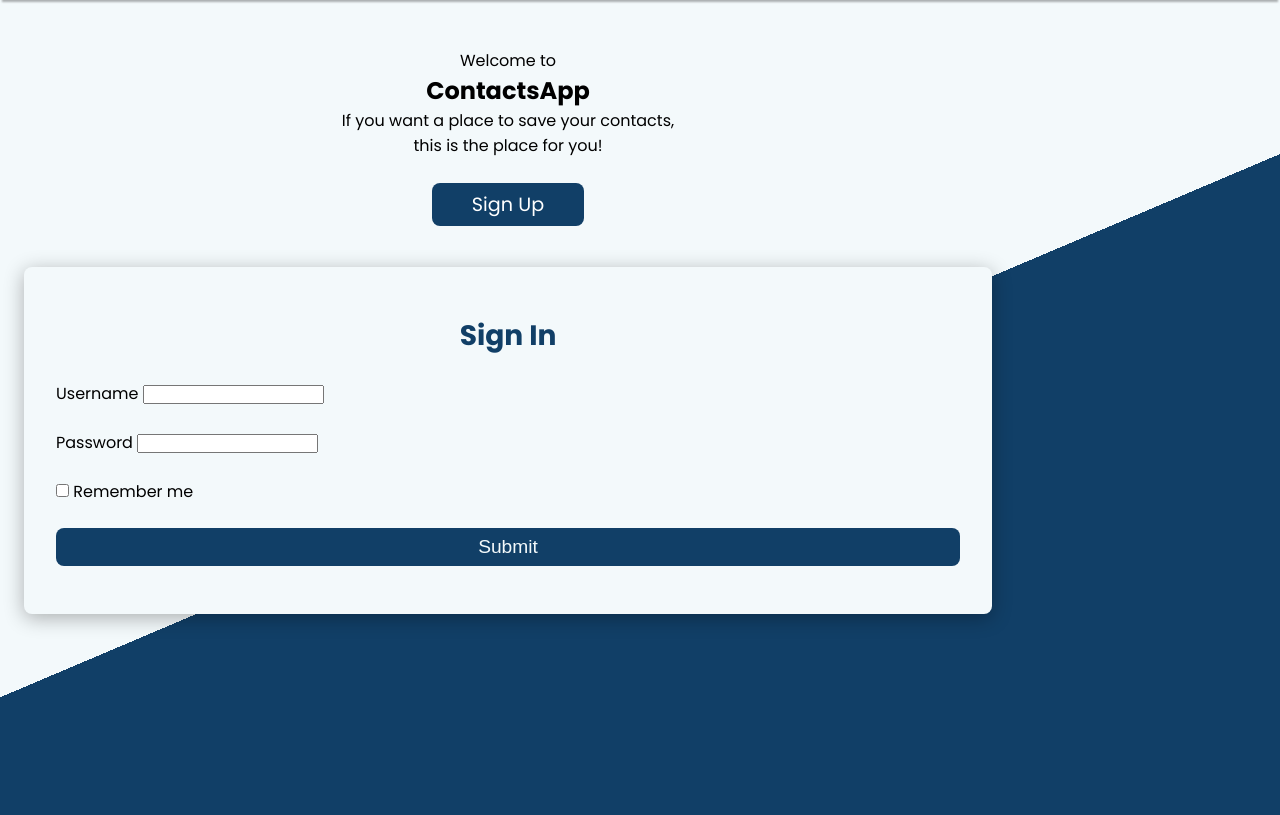
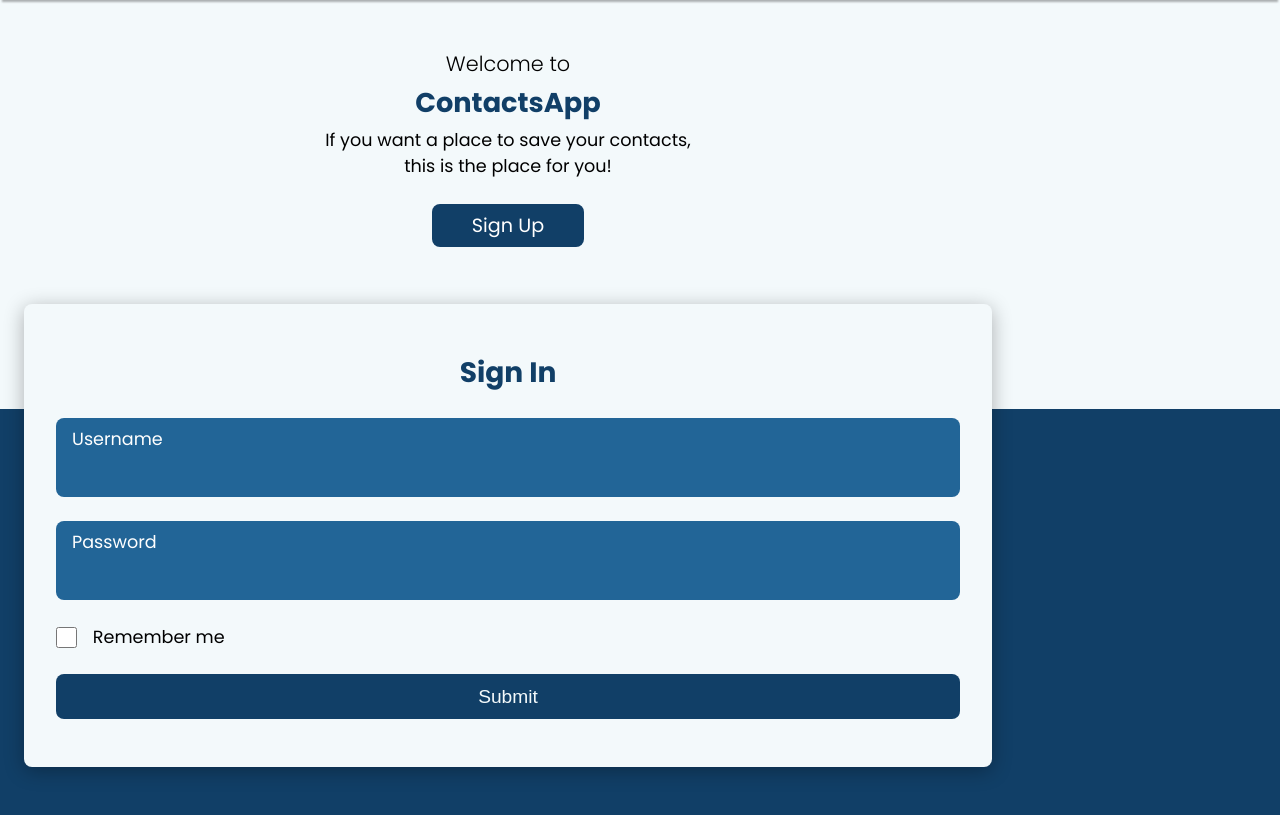
Before and after one commit to Remy349/contacts-app-python, a Python web app: template flaskr/templates/auth/signin.html in a window 1280 px wide. Shown: the part 48-863 px from the top of the page. Run offline with Jinja, Linux system fonts and the light colour scheme; the template is opened without the code that fills it: most values are stand-ins (such as "Sample title", 1, 10 or a date in 2020); form fields are guessed from the names that the template uses.

Commit message:
Styling home page and sign in form, completed

```diff
--- a/flaskr/static/css/styles.css
+++ b/flaskr/static/css/styles.css
@@ -10,7 +10,7 @@
 body {
   margin: 3rem 0 0 0;
   font-family: "Poppins", sans-serif;
-  background: linear-gradient(157deg, #F3F9FB 53%, #113F67 0%);
+  background: linear-gradient(180deg, #F3F9FB 53%, #113F67 0%);
   background-repeat: no-repeat;
 }
 
@@ -68,13 +68,23 @@ ul {
   margin-bottom: 3rem;
 }
 .home__container {
-  row-gap: 3rem;
+  row-gap: 4rem;
 }
 .home__content-container {
   text-align: center;
 }
+.home__content-subtitle {
+  font-size: 1.3rem;
+  font-weight: 300;
+}
+.home__content-title {
+  color: #113F67;
+  font-size: 1.7rem;
+  margin: 0.2rem 0;
+}
 .home__content-desc {
   margin-bottom: 2rem;
+  font-size: 1.1rem;
 }
 .home__content-btn {
   background-color: #113F67;
@@ -100,13 +110,48 @@ ul {
   font-size: 1.5rem;
   color: #113F67;
 }
+.home__form-inputs {
+  background-color: #226597;
+  display: grid;
+  border-radius: 0.5rem;
+  padding: 0.5rem 0.5rem 0.5rem 1rem;
+  row-gap: 0.5rem;
+}
+.home__form-label {
+  color: #fff;
+  font-size: 1.1rem;
+}
+.home__form-input {
+  background-color: #226597;
+  font-family: "Poppins", sans-serif;
+  font-size: 1.2rem;
+  font-weight: 500;
+  border: none;
+  outline: none;
+  width: 100%;
+  color: #fff;
+}
+.home__form-remember {
+  display: flex;
+  align-items: center;
+  column-gap: 1rem;
+  justify-content: flex-start;
+}
+.home__form-remember_input:not(:checked), .home__form-remember_input:checked {
+  width: 1.3rem;
+  height: 1.3rem;
+}
+.home__form-remember_input:not(:checked) + .home__form-remember_label, .home__form-remember_input:checked + .home__form-remember_label {
+  cursor: pointer;
+  font-size: 1.1rem;
+}
 .home__form-btn {
   background-color: #113F67;
   color: #F3F9FB;
   border-radius: 0.5rem;
   outline: none;
   border: none;
-  padding: 0.5rem 0;
+  padding: 0.7rem 0;
   font-size: 1.2rem;
   width: 100%;
   cursor: pointer;
--- a/flaskr/static/scss/styles.scss
+++ b/flaskr/static/scss/styles.scss
@@ -8,6 +8,8 @@ $second-color: #226597;
 $light-color: #F3F9FB;
 $white-color: #fff;
 
+$poppins: 'Poppins', sans-serif;
+
 /* BASE */
 * {
   margin: 0;
@@ -17,8 +19,8 @@ $white-color: #fff;
 
 body {
   margin: $header-height 0 0 0;
-  font-family: 'Poppins', sans-serif;
-  background: linear-gradient(157deg, $light-color 53%, $primary-color 0%);
+  font-family: $poppins;
+  background: linear-gradient(180deg, $light-color 53%, $primary-color 0%);
   background-repeat: no-repeat;
 }
 
@@ -70,14 +72,28 @@ ul { list-style: none; }
   margin-top: 3rem;
   margin-bottom: 3rem;
 
-  &__container { row-gap: 3rem; }
+  &__container { row-gap: 4rem; }
 
   &__content {
     &-container {
       text-align: center;
     }
 
-    &-desc { margin-bottom: 2rem; }
+    &-subtitle {
+      font-size: 1.3rem;
+      font-weight: 300;
+    }
+
+    &-title {
+      color: $primary-color;
+      font-size: 1.7rem;
+      margin: .2rem 0;
+    }
+
+    &-desc {
+      margin-bottom: 2rem;
+      font-size: 1.1rem;
+    }
 
     &-btn {
       background-color: $primary-color;
@@ -87,9 +103,7 @@ ul { list-style: none; }
       font-size: 1.2rem;
       transition: .2s;
 
-      &:hover {
-        background-color: $second-color;
-      }
+      &:hover { background-color: $second-color; }
     }
   }
 
@@ -107,21 +121,62 @@ ul { list-style: none; }
       color: $primary-color;
     }
 
+    &-inputs {
+      background-color: $second-color;
+      display: grid;
+      border-radius: .5rem;
+      padding: .5rem .5rem .5rem 1rem;
+      row-gap: .5rem;
+    }
+
+    &-label {
+      color: $white-color;
+      font-size: 1.1rem;
+    }
+
+    &-input {
+      background-color: $second-color;
+      font-family: $poppins;
+      font-size: 1.2rem;
+      font-weight: 500;
+      border: none;
+      outline: none;
+      width: 100%;
+      color: $white-color;
+    }
+
+    &-remember {
+      display: flex;
+      align-items: center;
+      column-gap: 1rem;
+      justify-content: flex-start;
+
+      &_input:not(:checked),
+      &_input:checked {
+        width: 1.3rem;
+        height: 1.3rem;
+      }
+
+      &_input:not(:checked) + &_label,
+      &_input:checked + &_label {
+        cursor: pointer;
+        font-size: 1.1rem;
+      }
+    }
+
     &-btn {
       background-color: $primary-color;
       color: $light-color;
       border-radius: .5rem;
       outline: none;
       border: none;
-      padding: .5rem 0;
+      padding: .7rem 0;
       font-size: 1.2rem;
       width: 100%;
       cursor: pointer;
       transition: .2s;
 
-      &:hover {
-        background-color: $second-color;
-      }
+      &:hover { background-color: $second-color; }
     }
   }
 }
--- a/flaskr/templates/auth/signin.html
+++ b/flaskr/templates/auth/signin.html
@@ -39,9 +39,9 @@
                 {{ form.password(class_='home__form-input',
                                   autocomplete='off') }}
               </div>
-              <div class="home__form-inputs">
-                {{ form.remember_me(class_='home__form-remember') }}
-                {{ form.remember_me.label(class_='home__form-label') }}
+              <div class="home__form-remember">
+                {{ form.remember_me(class_='home__form-remember_input') }}
+                {{ form.remember_me.label(class_='home__form-remember_label') }}
               </div>
               <div class="home__form-btns">
                 {{ form.submit(class_='home__form-btn') }}
```
Also changed, not shown: 1 other file.
